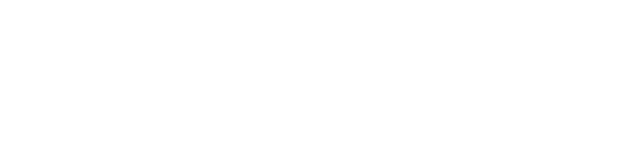
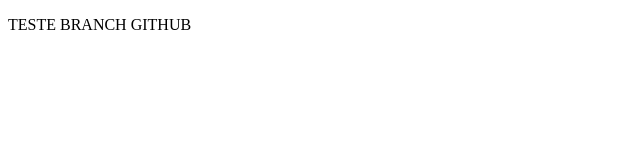
Before and after one commit to uc10gera2504/teste-aula10, a plain HTML site: page index.html in a window 1280 px wide. Shown: the whole page, without its empty margins (0-640 px from the left). Drawn offline with Linux system fonts and the light colour scheme.

Commit message:
Update index.html

```diff
--- a/index.html
+++ b/index.html
@@ -7,6 +7,6 @@
     <title>Document</title>
 </head>
 <body>
-
+    <p>TESTE BRANCH GITHUB</p>
 </body>
 </html>
```
